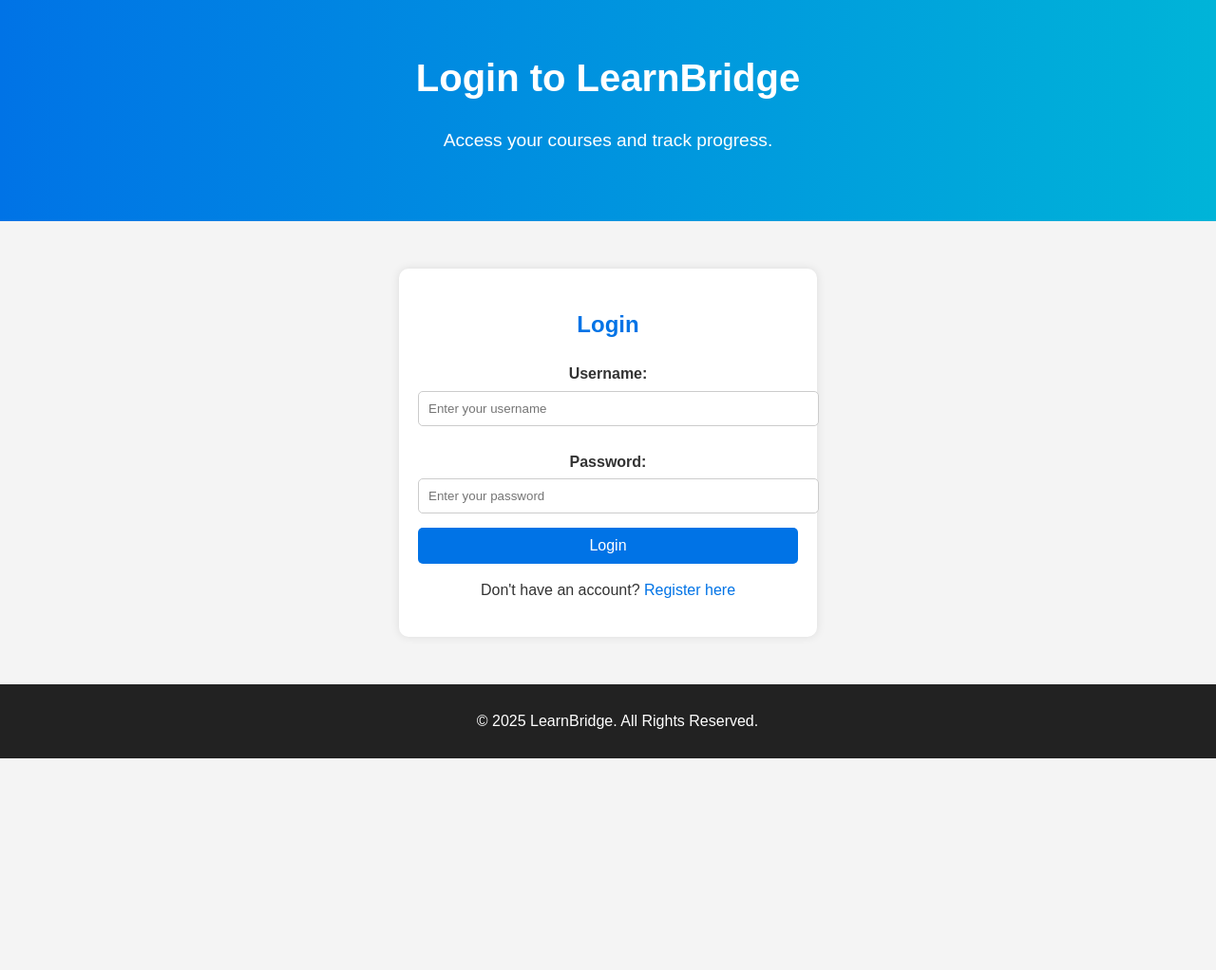
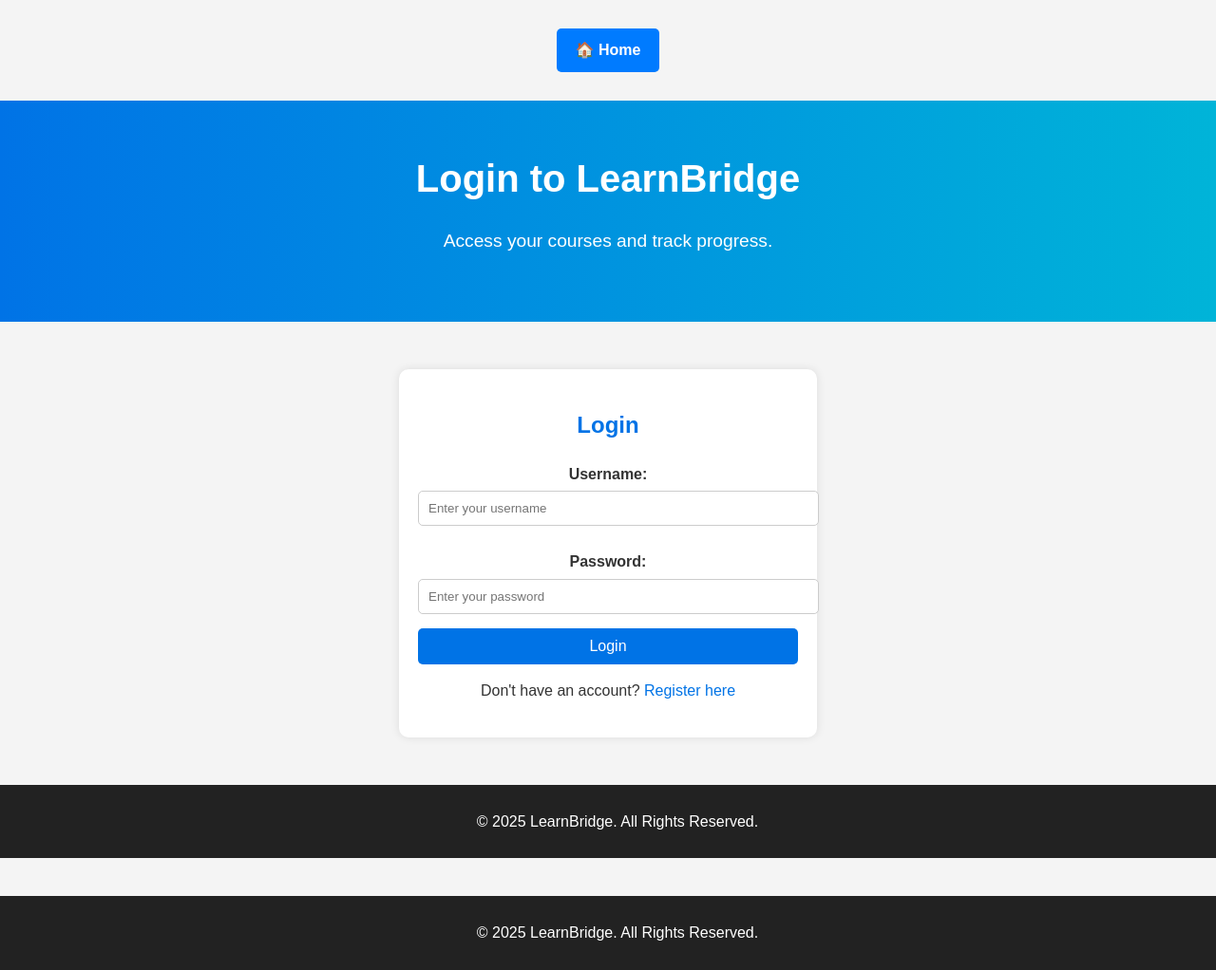
Before and after one commit to agodahdev/LearnBridge, a Django app: page /users/login/ in a window 1280 px wide. Shown: the whole page at 95% size. Before the commit the page ends 799 px from the top, so only its background shows below. Run offline with Django 4.2, Linux system fonts and the light colour scheme.

Commit message:
added home button to the login page

```diff
--- a/LearnBridge/static/css/style.css
+++ b/LearnBridge/static/css/style.css
@@ -27,23 +27,24 @@ body {
 
 /* Navigation Bar */
 .nav-links {
-    background: #004080;
     text-align: center;
-    padding: 15px 0;
+    margin: 20px 0;
 }
 
-.nav-links a {
+.nav-links .btn {
+    text-decoration: none;
+    background: #007bff;
     color: white;
-    text-decoration: none;
-    margin: 0 15px;
-    font-size: 1.1em;
+    padding: 10px 20px;
+    border-radius: 5px;
+    font-size: 16px;
     font-weight: bold;
+    transition: 0.3s;
 }
 
-.nav-links a:hover {
-    color: #00b4d8;
+.nav-links .btn:hover {
+    background: #0056b3;
 }
-
 /* Home Page Container */
 .home-container {
     max-width: 800px;
--- a/LearnBridge/users/templates/users/login.html
+++ b/LearnBridge/users/templates/users/login.html
@@ -7,6 +7,11 @@
     <link rel="stylesheet" href="{% static 'css/style.css' %}">
 </head>
 <body>
+
+    <!-- Navigation Bar -->
+    <div class="nav-links">
+        <a href="{% url 'home' %}" class="btn">🏠 Home</a>
+    </div>
 
     <!-- Hero Section (Same as Base) -->
     <div class="hero">
@@ -37,3 +42,10 @@
 
 </body>
 </html>
+
+    <footer>
+        <p>© 2025 LearnBridge. All Rights Reserved.</p>
+    </footer>
+
+</body>
+</html>
```
Also changed, not shown: LearnBridge/db.sqlite3.
